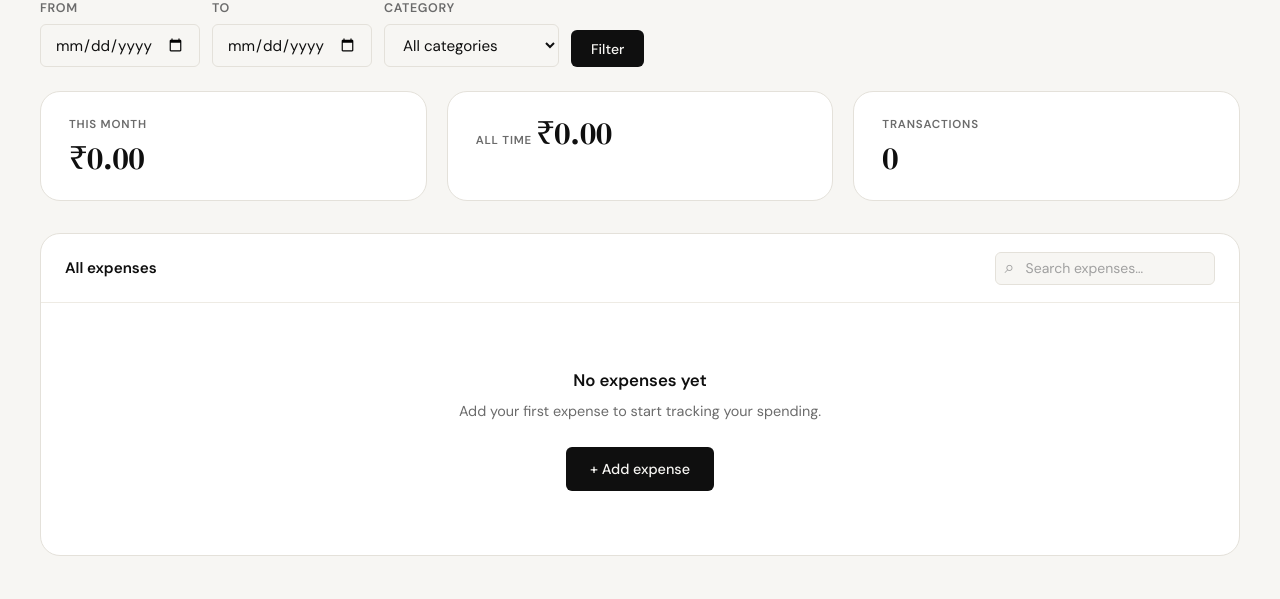
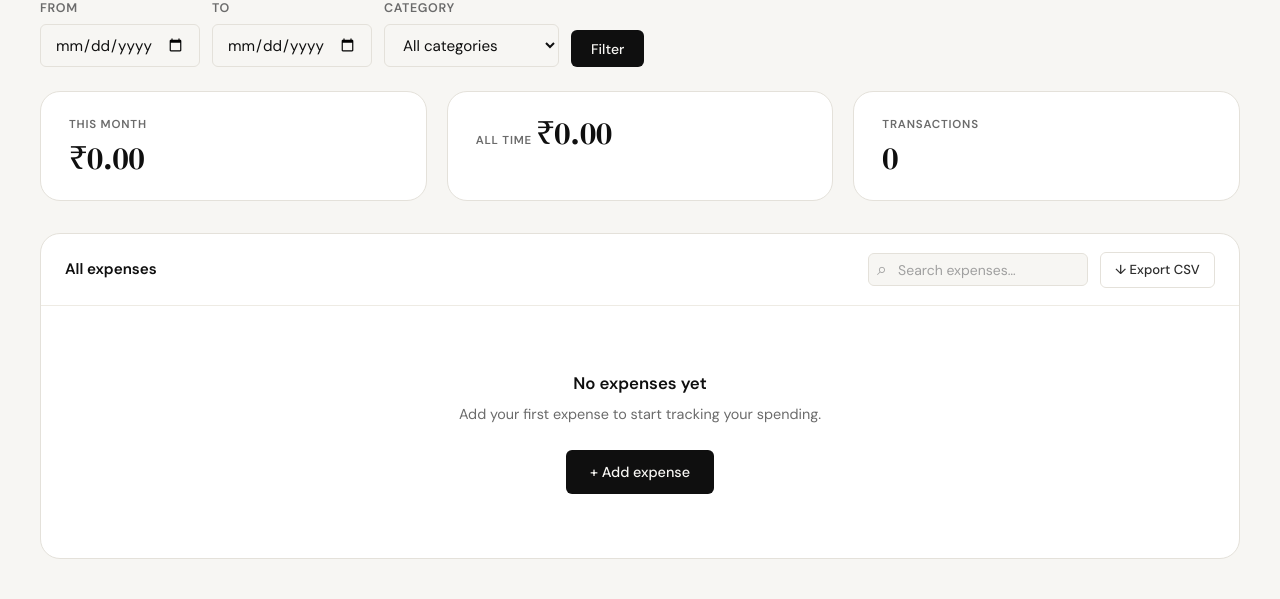
Before and after one commit to aniket28-git/spendly, a Flask app: page /dashboard in a window 1280 px wide. Shown: the part 551-1150 px from the top of the page. Run offline with Flask 3, Linux system fonts and the light colour scheme; the visitor is signed in with stand-in values (Sample User, id 1); data that the repository does not hold is empty.

Commit message:
dashboard: add export to CSV feature
Adds GET /expenses/export that streams a CSV download of the user's
expenses. Respects active date-range and category filters so the export
matches what is visible on the dashboard. Export button sits in the
expenses card header alongside the search bar.

Co-Authored-By: Claude Sonnet 4.6 <noreply@anthropic.com>

```diff
--- a/app.py
+++ b/app.py
@@ -1,9 +1,11 @@
+import csv
 import hashlib
+import io
 import os
 import secrets
 from datetime import date, datetime, timedelta
 
-from flask import Flask, render_template, request, redirect, url_for, session
+from flask import Flask, render_template, request, redirect, url_for, session, Response
 from flask_mail import Mail, Message
 from werkzeug.security import generate_password_hash, check_password_hash
 from database.db import get_db, init_db
@@ -291,6 +293,54 @@ def dashboard():
     )
 
 
+@app.route("/expenses/export")
+def export_expenses():
+    if "user_id" not in session:
+        return redirect(url_for("login"))
+
+    start_date = request.args.get("start_date", "").strip()
+    end_date   = request.args.get("end_date", "").strip()
+    category   = request.args.get("category", "").strip()
+
+    conditions = ["user_id = ?"]
+    params     = [session["user_id"]]
+
+    try:
+        if start_date and end_date:
+            date.fromisoformat(start_date)
+            date.fromisoformat(end_date)
+            if start_date <= end_date:
+                conditions.append("date BETWEEN ? AND ?")
+                params.extend([start_date, end_date])
+    except ValueError:
+        pass
+
+    if category:
+        conditions.append("category = ?")
+        params.append(category)
+
+    db = get_db()
+    expenses = db.execute(
+        f"SELECT date, title, category, amount FROM expenses"
+        f" WHERE {' AND '.join(conditions)} ORDER BY date DESC, id DESC",
+        params
+    ).fetchall()
+    db.close()
+
+    buf = io.StringIO()
+    writer = csv.writer(buf)
+    writer.writerow(["Date", "Title", "Category", "Amount"])
+    for e in expenses:
+        writer.writerow([e["date"], e["title"], e["category"], f"{e['amount']:.2f}"])
+
+    filename = f"spendly-{date.today().isoformat()}.csv"
+    return Response(
+        buf.getvalue(),
+        mimetype="text/csv",
+        headers={"Content-Disposition": f"attachment; filename={filename}"}
+    )
+
+
 @app.route("/terms")
 def terms():
     return render_template("terms.html")
--- a/static/css/style.css
+++ b/static/css/style.css
@@ -739,6 +739,18 @@ a { color: inherit; text-decoration: none; }
     gap: 1rem;
 }
 
+.expenses-card-actions {
+    display: flex;
+    align-items: center;
+    gap: 0.75rem;
+}
+
+.export-btn {
+    padding: 0.4rem 0.9rem;
+    font-size: 0.82rem;
+    white-space: nowrap;
+}
+
 .search-wrap {
     position: relative;
     display: flex;
--- a/templates/dashboard.html
+++ b/templates/dashboard.html
@@ -145,10 +145,17 @@
                     All expenses
                     {% if filtered %}<span class="filter-badge">Filtered</span>{% endif %}
                 </h2>
-                <div class="search-wrap">
-                    <span class="search-icon">⌕</span>
-                    <input type="search" id="expense-search" class="search-input"
-                           placeholder="Search expenses…" autocomplete="off">
+                <div class="expenses-card-actions">
+                    <div class="search-wrap">
+                        <span class="search-icon">⌕</span>
+                        <input type="search" id="expense-search" class="search-input"
+                               placeholder="Search expenses…" autocomplete="off">
+                    </div>
+                    <a href="{{ url_for('export_expenses',
+                                start_date=start_date if start_date else None,
+                                end_date=end_date if end_date else None,
+                                category=category if category else None) }}"
+                       class="btn-ghost export-btn">&#8595; Export CSV</a>
                 </div>
             </div>
 
```
